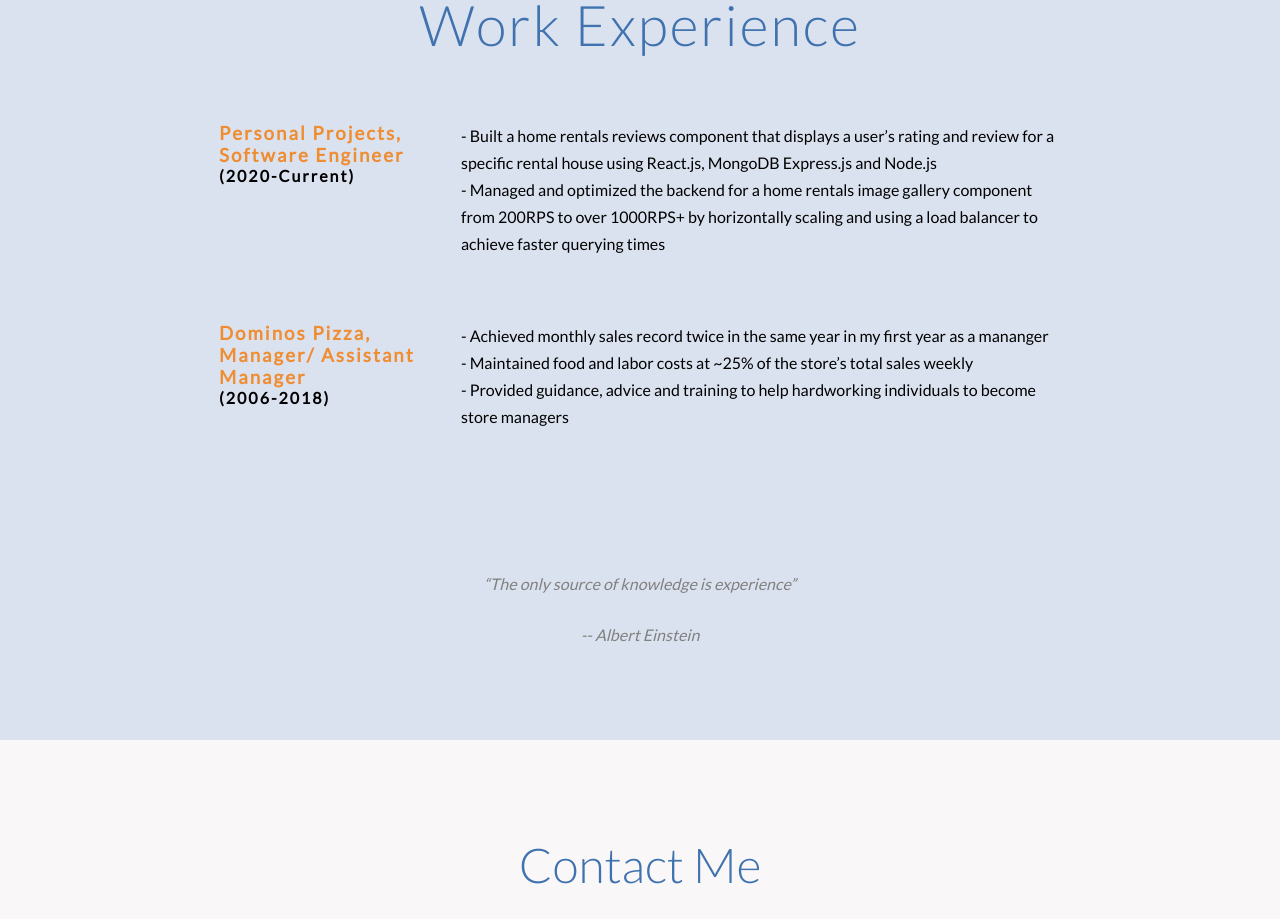
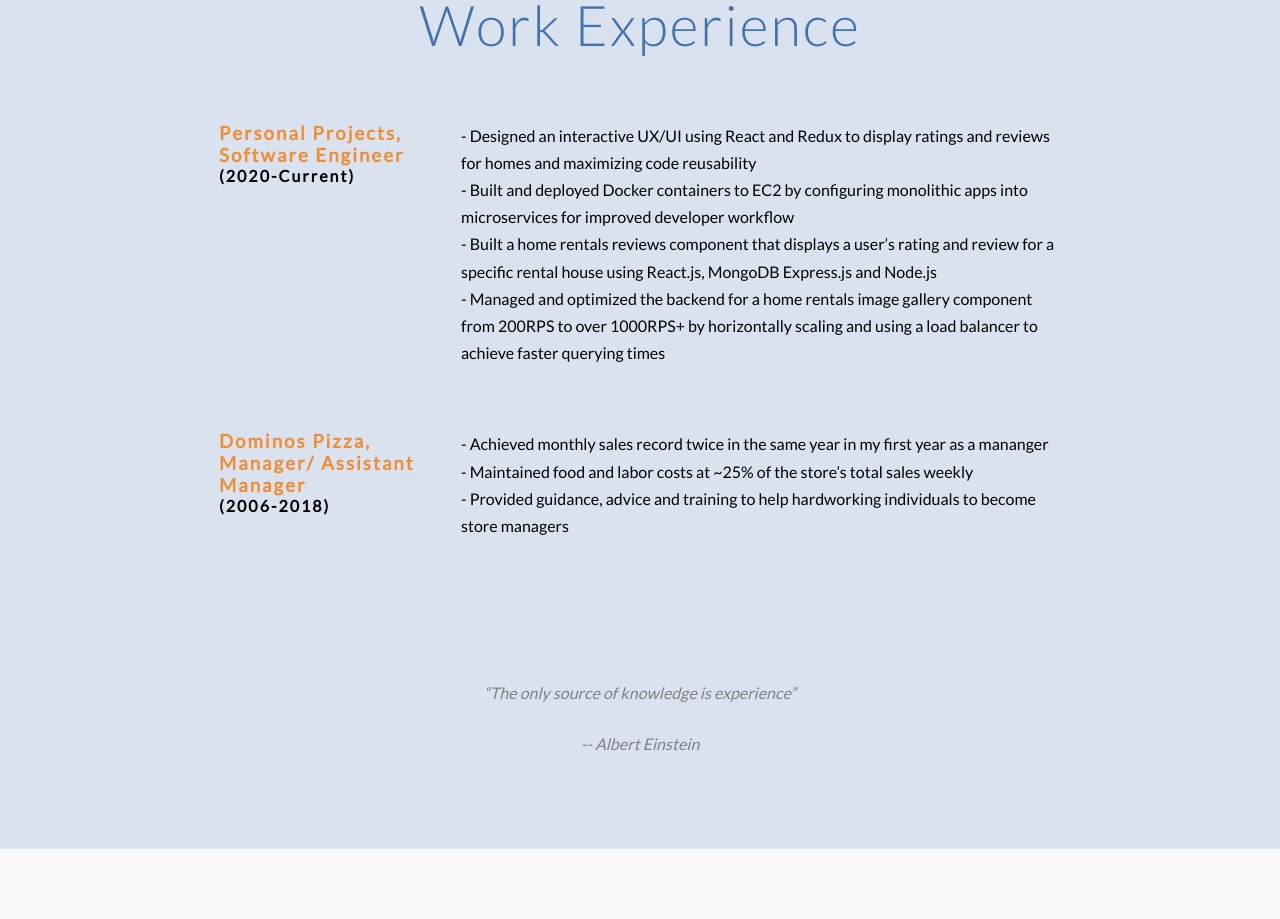
Before and after one commit to nimaester/personalsite, a React (Create React App) app: page / in a window 1280 px wide. Shown: the part 6140-7059 px from the top of the page. Built offline with nearby package versions, Linux system fonts and the light colour scheme.

Commit message:
added more details on workData

```diff
--- a/src/Experience.js
+++ b/src/Experience.js
@@ -49,6 +49,8 @@ const Experience = forwardRef((props, ref) => {
       "Personal Projects, Software Engineer",
       "(2020-Current)",
       [
+        "- Designed an interactive UX/UI using React and Redux to display ratings and reviews for homes and maximizing code reusability",
+        "- Built and deployed Docker containers to EC2 by configuring monolithic apps into microservices for improved developer workflow",
         "- Built a home rentals reviews component that displays a user’s rating and review for a specific rental house using React.js, MongoDB Express.js and Node.js",
         "- Managed and optimized the backend for a home rentals image gallery component from 200RPS to over 1000RPS+ by horizontally scaling and using a load balancer to achieve faster querying times",
       ],
```
